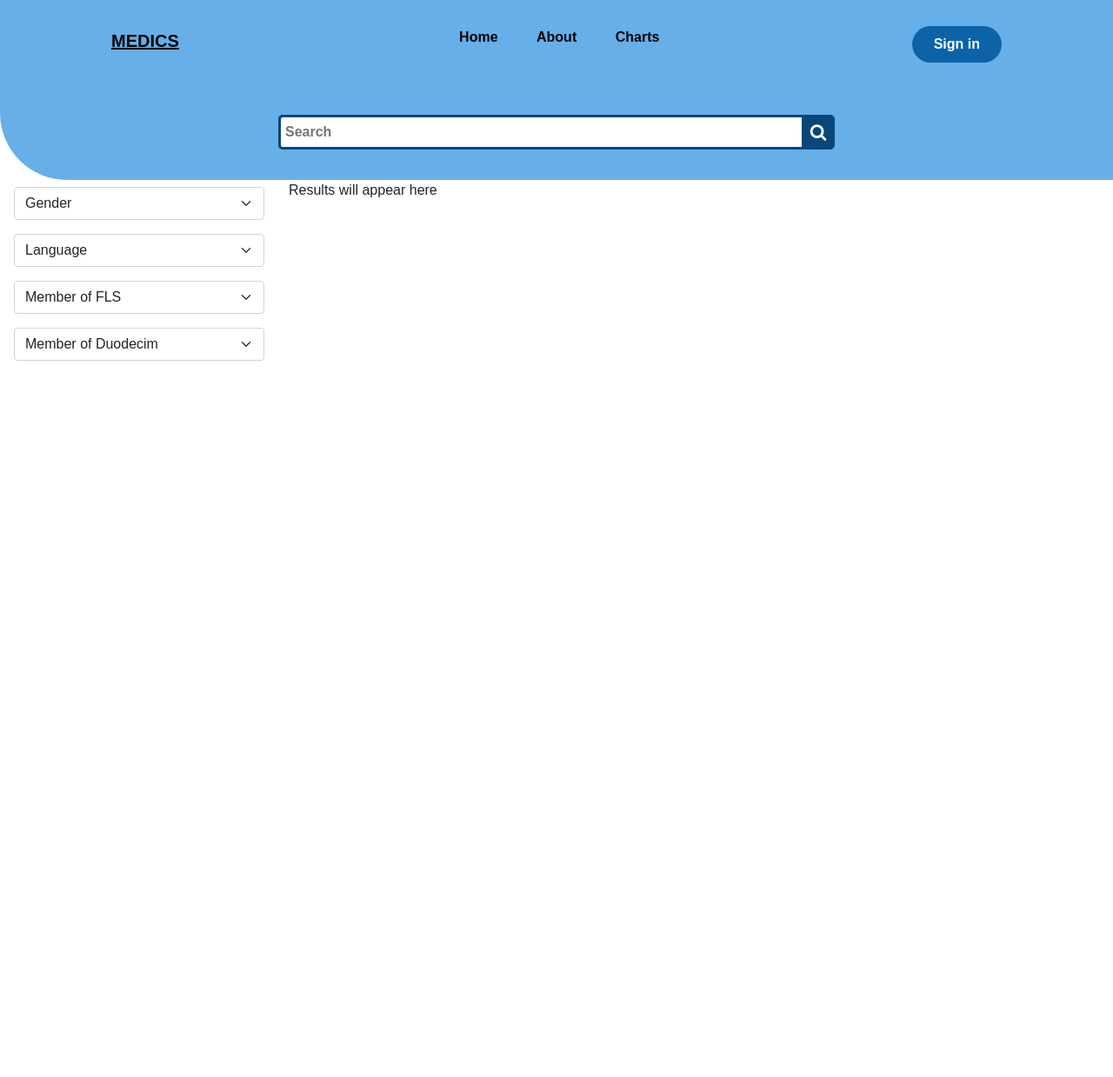
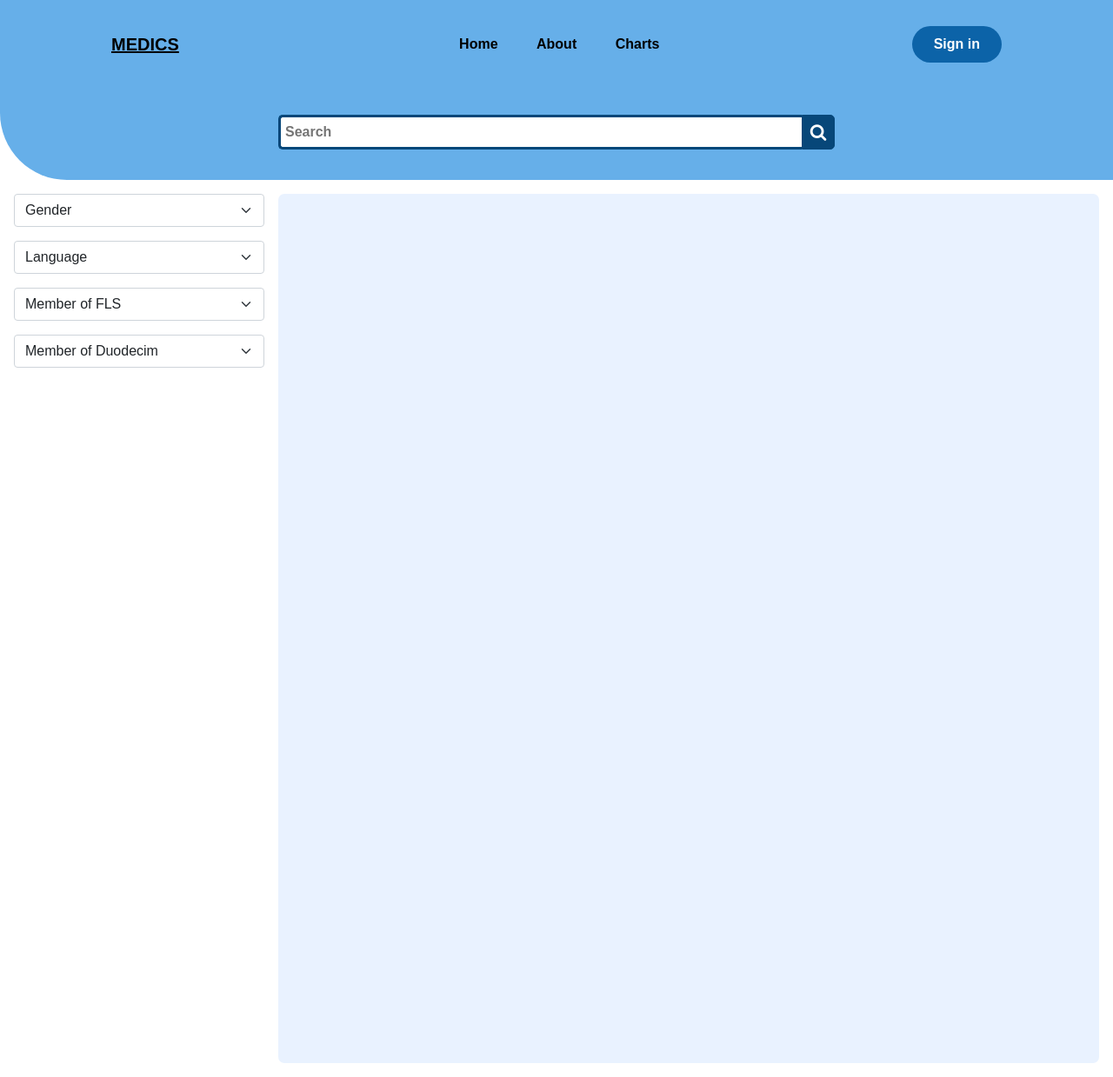
Before and after one commit to shukhrat121995/medics, a Django app: page / in a window 1280 px wide. Shown: the whole page at 87% size. Before the commit the page ends 415 px from the top, so only its background shows below. Run offline with Django 3.2, Linux system fonts and the light colour scheme; some libraries are stand-ins or nearby versions; some web fonts are replaced.

Commit message:
style changed a bit

```diff
--- a/static/pages/css/main.css
+++ b/static/pages/css/main.css
@@ -16,7 +16,6 @@ li, a, button {
 }
 
 .top-nav {
-    position: fixed;
     top: 0;
     width: 100%;
     z-index: 100;
@@ -33,7 +32,7 @@ li, a, button {
 }
 
 .main-container {
-    margin: 207px 0 0 0 ;
+    margin: 0 0 0 0 ;
 }
 
 .logo {
@@ -43,10 +42,12 @@ li, a, button {
     cursor: default;
     font-size: 20px;
     text-decoration: underline;
+    margin-bottom: 0;
 }
 
 .nav__links {
     list-style: none;
+    margin-bottom: 0;
 }
 
 .nav__links li {
--- a/templates/pages/base.html
+++ b/templates/pages/base.html
@@ -41,9 +41,9 @@
 </div>
 
 <div class="main-container">
-  <div class="row" style="margin-left: 0; margin-right: 0">
-    <div class="col-md-3">
-      <div class="row px-3 py-2">
+  <div class="row" style="margin-left: 0; margin-right: 0;">
+    <div class="col-md-3" style="margin-top: 1rem">
+      <div class="row px-3 py-2" style="padding-top: 0!important;">
         <select class="form-select" aria-label="Gender">
           <option selected>Gender</option>
           <option value="1">Male</option>
@@ -72,7 +72,7 @@
         </select>
       </div>
     </div>
-    <div class="col">
+    <div class="col" style="padding-left: 0; padding-right: 0">
       {% block content %}
         <!-- Dynamic Views-->
       {% endblock %}
--- a/templates/pages/index.html
+++ b/templates/pages/index.html
@@ -2,5 +2,5 @@
 {% load static %}
 
 {% block content %}
-Results will appear here
+  <div style="height: 1000px; background-color: rgba(13,110,253,0.09); border-radius: 7px; margin: 1rem 1rem 1rem 0"></div>
 {% endblock %}
```
